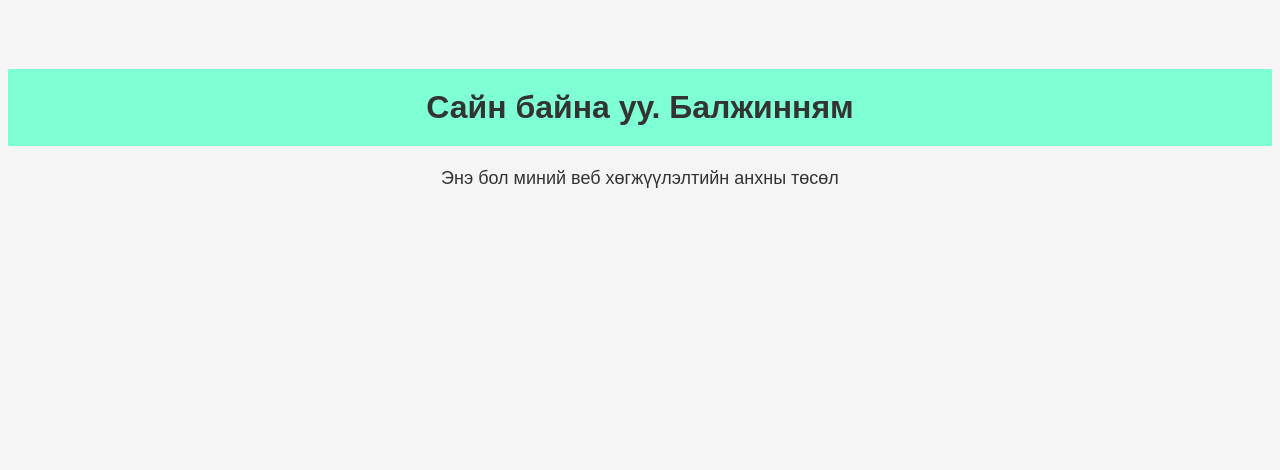
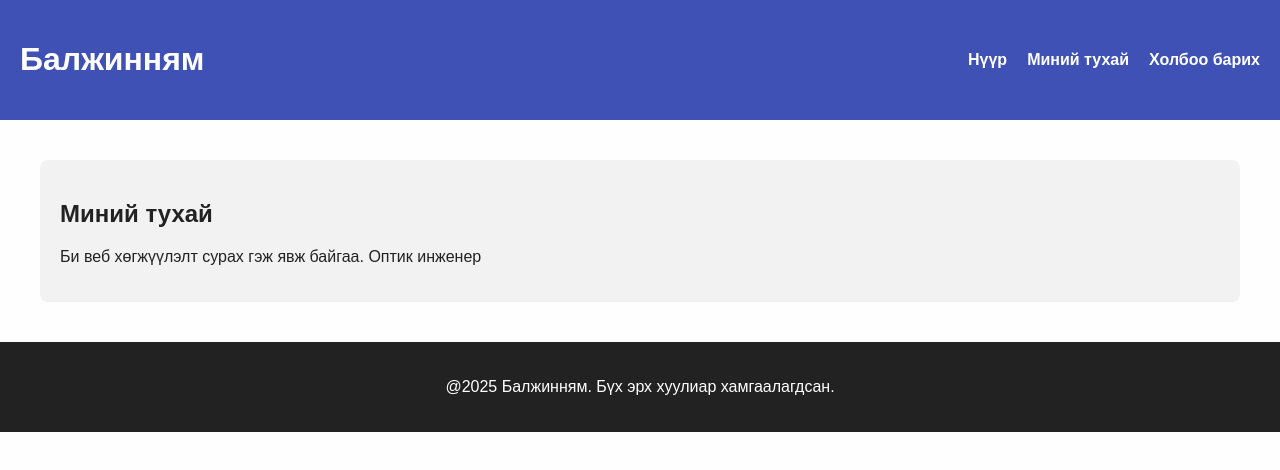
Before and after one commit to Nirvaanface/mini-site, a plain HTML site: page index.html in a window 1280 px wide. Drawn offline with Linux system fonts and the light colour scheme.

Commit message:
Day 2: Header, Layout, Flexbox нэмэв

```diff
--- a/css/style.css
+++ b/css/style.css
@@ -1,16 +1,44 @@
 body {
     font-family: sans-serif;
-    background-color: #f5f5f5;
-    color: #333;
-    padding: 40px 0;
+    background-color: #fefefe;
+    margin: 0;
+    padding: 0;
+    color: #222;
 }
-h1 {
+
+header {
+    background-color: #3f51b5;
+    color: white;
+    padding: 20px;
+    display: flex;
+    justify-content: space-between;
+    align-items: center;
+}
+nav ul {
+    list-style: none;
+    display: flex;
+    gap: 20px;
+    margin: 0;
+    padding: 0;
+}
+nav a {
+    color: white;
+    text-decoration: none;
+    font-weight: bold;
+}
+
+main {
+    padding: 40px;
+}
+.about {
+    background-color: #f2f2f2;
+    padding: 20px;
+    border-radius: 8px;
+}
+
+footer {
+    background-color: #222;
+    color: white;
     text-align: center;
-    background-color: aquamarine;
     padding: 20px;
 }
-
-p {
-    font-size: 18px;
-    text-align: center;
-}
--- a/index.html
+++ b/index.html
@@ -7,7 +7,28 @@
     <link rel="stylesheet" href="css/style.css">
 </head>
 <body>
-    <h1>Сайн байна уу. Балжинням</h1>
-    <p>Энэ бол миний веб хөгжүүлэлтийн анхны төсөл</p>
+    <header>
+        <h1>Балжинням</h1>
+        <nav>
+            <ul>
+                <li><a href="#">Нүүр</a></li>
+                <li><a href="#">Миний тухай</a></li>
+                <li><a href="#">Холбоо барих</a></li>
+            </ul>
+        </nav>
+    </header>
+
+
+    <main>
+        <section class="about">
+            <h2>Миний тухай</h2>
+            <p>Би веб хөгжүүлэлт сурах гэж явж байгаа. Оптик инженер</p>
+        </section>
+    </main>
+
+
+    <footer>
+        <p>@2025 Балжинням. Бүх эрх хуулиар хамгаалагдсан.</p>
+    </footer>
 </body>
 </html>
```
